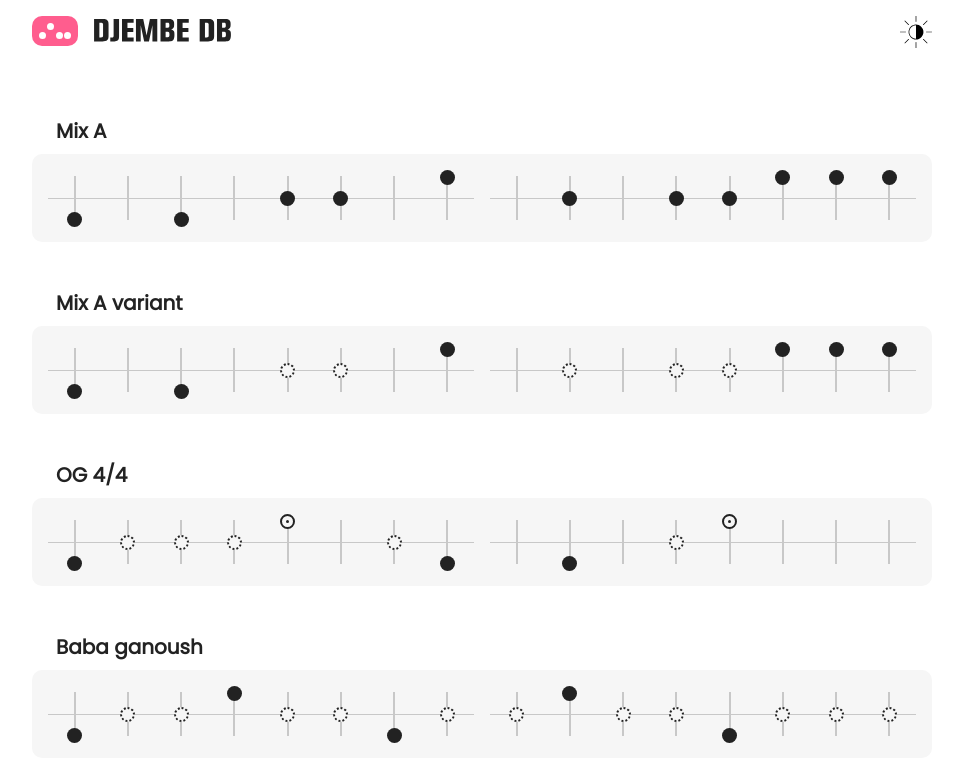
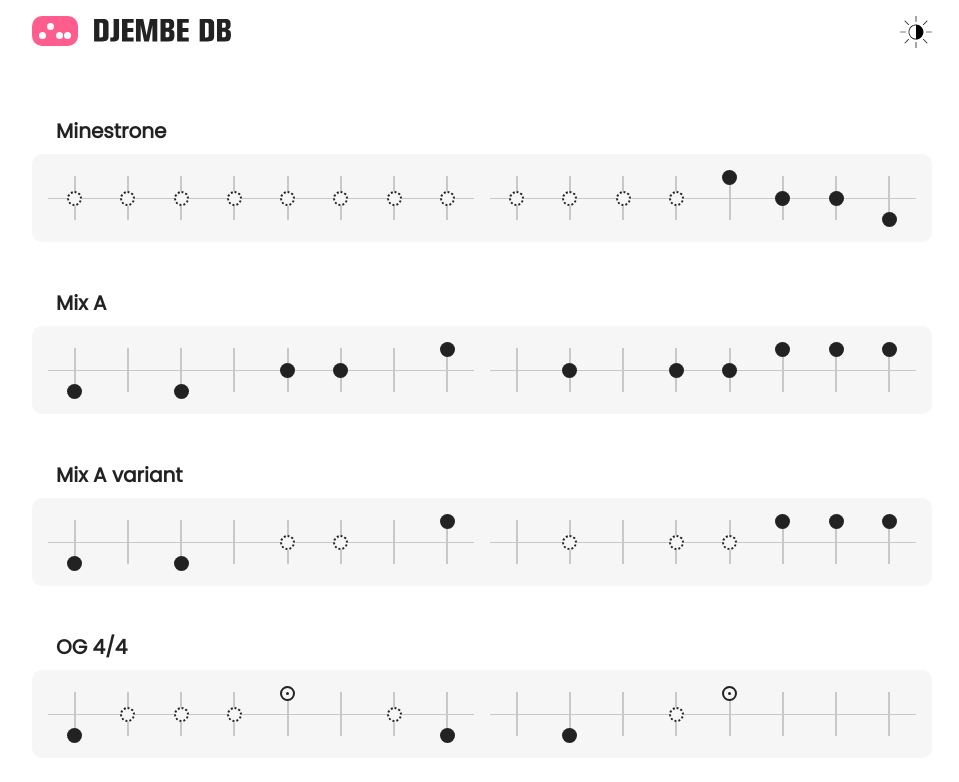
Before and after one commit to Marcobaldessari/djembedb-react, a React (Create React App) app: page / in a window 1280 px wide. Shown: the top 782 px of the page, without its empty margins (158-1117 px from the left). Built offline with nearby package versions, Linux system fonts and the light colour scheme; no server answers.

Commit message:
adds il Minestrone

```diff
--- a/src/songsData.js
+++ b/src/songsData.js
@@ -1,4 +1,16 @@
+// allSongTitles: "Kuku, Kono, Raprhythm (patatje), Yankadi, Didadi, Rumba 1.1, Rumba 1.2, Mix1, Mix2, Mix3, Rumba 2.1, Rumba 2.2., The Gambia. (You can play the Rumba 1 rhythms together so you can play it with more djembeplayers. The same with the Mixrhythms and the Rumba 2 rhythms)",
+
 export const SongsData = [
+  {
+    songName: "Minestrone",
+    src: "",
+    timeSignature: "4/4",
+    song: [
+      "dos gos dos gos dos gos dos gos",
+      "dos gos dos gos Ta go do Gun"
+    ]
+    ,
+  },
   {
     songName: "Mix A",
     src: "https://youtu.be/5HIAuK9RS6E?list=PL68l7-3lyYtPdVsAAru0cJQfYx9wHu5tB&t=218",
@@ -9,6 +21,19 @@ export const SongsData = [
     ]
     ,
   },
+
+  // {
+  //   songName: "A long one",
+  //   src: "",
+  //   timeSignature: "4/4",
+  //   song: [
+  //     "Gun xx Gun xx gos dos xx Pa",
+  //     "xx dos xx gos dos Ta Pa Ta",
+  //     "Gun xx Gun xx gos dos xx Pa",
+  //     "xx dos xx gos dos Ta Pa Ta"
+  //   ]
+  //   ,
+  // },
   {
     songName: "Mix A variant",
     src: "https://youtu.be/5HIAuK9RS6E?list=PL68l7-3lyYtPdVsAAru0cJQfYx9wHu5tB&t=218",
```
